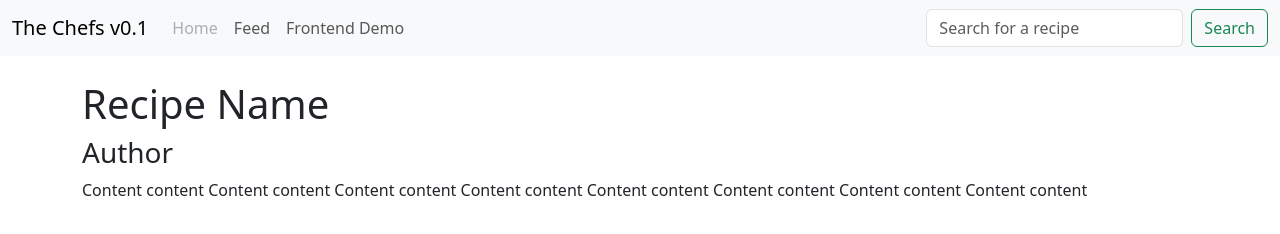
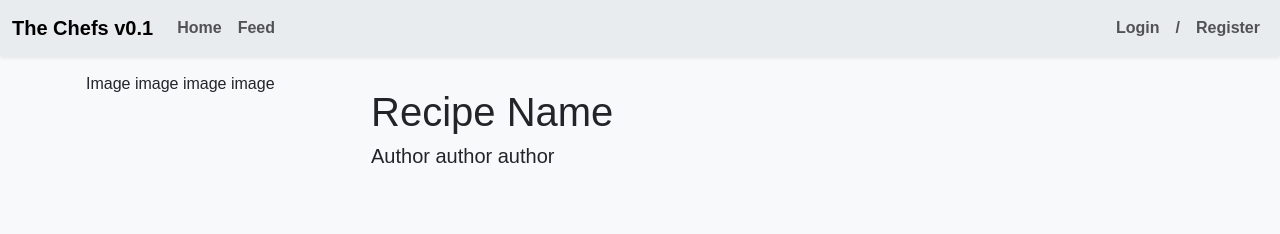
Before and after one commit to drewbeall/TheChefs, a website: page Tiktok/frontend/details.html in a window 1280 px wide. Drawn offline with nearby package versions, Linux system fonts and the light colour scheme.

Commit message:
Redesign Landing Page with Tabs, Begin on Details.html page

```diff
--- a/Tiktok/frontend/details.html
+++ b/Tiktok/frontend/details.html
@@ -9,43 +9,68 @@
 
 
 
-    <body>
+    <body class="bg-body-tertiary" style="font-family: Ariel, sans-serif;">
         <script src="https://cdn.jsdelivr.net/npm/bootstrap@5.3.8/dist/js/bootstrap.bundle.min.js" integrity="sha384-FKyoEForCGlyvwx9Hj09JcYn3nv7wiPVlz7YYwJrWVcXK/BmnVDxM+D2scQbITxI" crossorigin="anonymous"></script>
 
         <!-- Navbar -->
-        <nav class="navbar navbar-expand-lg bg-body-tertiary">
+        <nav class="navbar navbar-expand-lg bg-body-secondary shadow-sm" style="padding: 0.5rem 0; font-weight: bold; font-size: medium">
             <div class="container-fluid">
-                <a class="navbar-brand" href="#">The Chefs v0.1</a>
-                <button class="navbar-toggler" type="button" data-bs-toggle="collapse" data-bs-target="#navbarSupportedContent" aria-controls="navbarSupportedContent" aria-expanded="false" aria-label="Toggle navigation">
-                <span class="navbar-toggler-icon"></span>
-                </button>
-                <div class="collapse navbar-collapse" id="navbarSupportedContent">
+                <a class="navbar-brand" href="index.html">The Chefs v0.1</a>
                 <ul class="navbar-nav me-auto mb-2 mb-lg-0">
                     <li class="nav-item">
-                    <a class="nav-link disabled" aria-current="page" href="#">Home</a>
+                    <a class="nav-link" aria-current="page" href="index.html">Home</a>
                     </li>
                     <li class="nav-item">
                     <a class="nav-link" href="feed.html">Feed</a>
                     </li>
+
+                </ul>
+                <ul class="navbar-nav ms-auto">
                     <li class="nav-item">
-                    <a class="nav-link" href="login.html">Frontend Demo</a>
+                        <a class="nav-link" href="login.html">Login</a>
+                    </li>
+                    <li class="nav-item">
+                        <a class="nav-link" >/</a>
+                    </li>
+                    <li class="nav-item">
+                        <a class="nav-link" href="register.html">Register</a>
                     </li>
                 </ul>
-                <form class="d-flex" role="search">
-                    <input class="form-control me-2" type="search" placeholder="Search for a recipe" aria-label="Search"/>
-                    <button class="btn btn-outline-success" type="submit">Search</button>
-                </form>
-                </div>
             </div>
         </nav>
 
        <!--  Main Body  -->
 
         <div class="container text-start">
-            <br>
-            <h1>Recipe Name</h1>
-            <h3>Author</h3>
-            <p>Content content Content content Content content Content content Content content Content content Content content Content content </p>
+            <div class="row">
+
+                <!-- Image Column-->
+                <div class="col-3 p-3">
+                    <p>Image image image image</p>
+
+
+
+                </div>
+
+                <!-- Information Column-->
+                <div class="col-5 p-3">
+                    <h1 class="mt-3">Recipe Name</h1>
+                    <h5>Author author author</h5>
+
+
+
+
+                </div>
+
+                <!-- Comments and Ratings Column-->
+                <div class="col p-3">
+
+
+
+
+
+                </div>
+            </div>
         </div>
 
 
```
Also changed, not shown: Tiktok/frontend/feed.html (+1 -1 lines), Tiktok/frontend/index.html (+100 -42 lines), Tiktok/frontend/register.html (+1 -1 lines).
